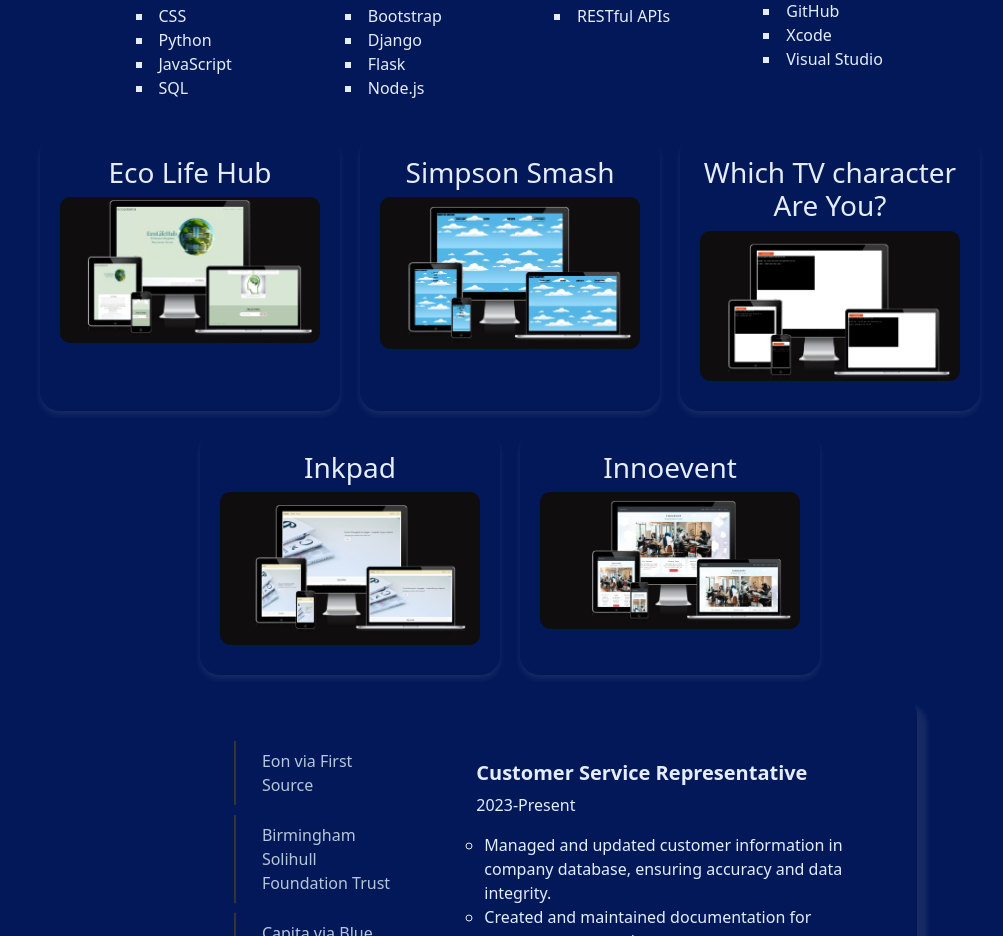
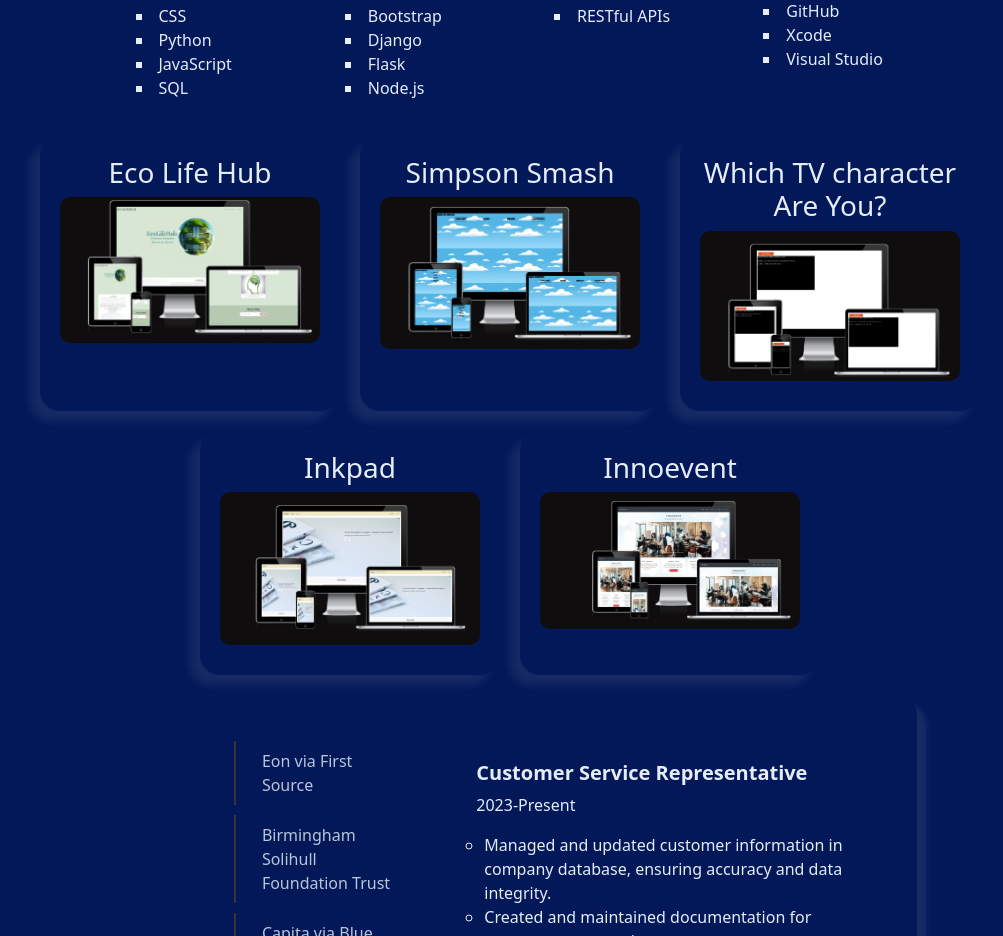
Before and after one commit to DanilleH22/portfolio, a React (Create React App) app: page / in a window 1280 px wide. Shown: the part 882-1818 px from the top of the page, without its empty margins (130-1133 px from the left). Built offline with nearby package versions, Linux system fonts and the light colour scheme.

Commit message:
edit styling for project box shadow

```diff
--- a/src/styles/Projects.module.css
+++ b/src/styles/Projects.module.css
@@ -12,7 +12,7 @@
     width: 300px;
     height: auto;
     border-radius: 20px;
-    box-shadow: 0 4px 6px rgba(209, 205, 205, 0.1);
+    box-shadow: -10px 10px 10px rgba(209, 205, 205, 0.1);
     text-align: center;
 }
 
```
